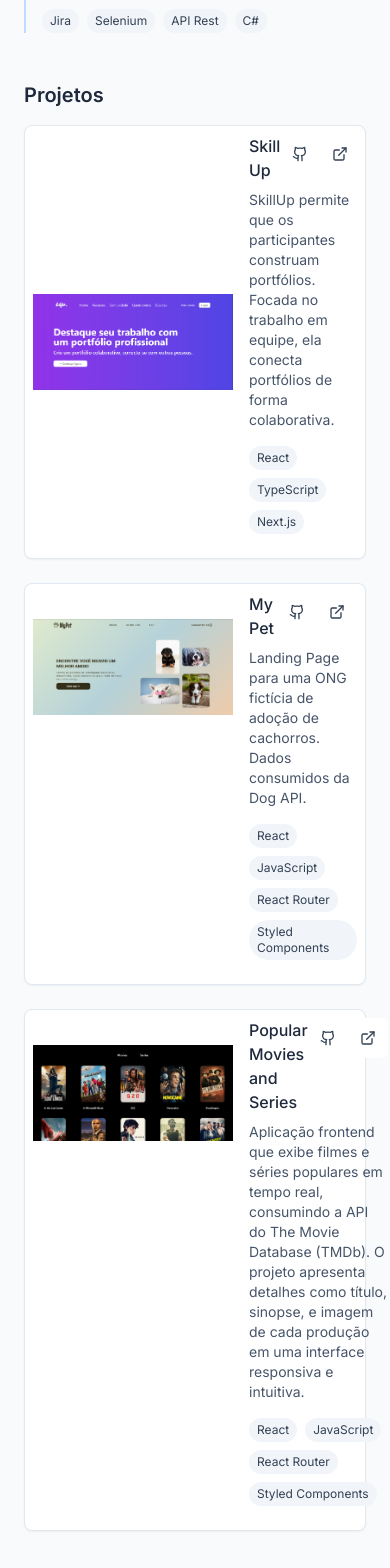
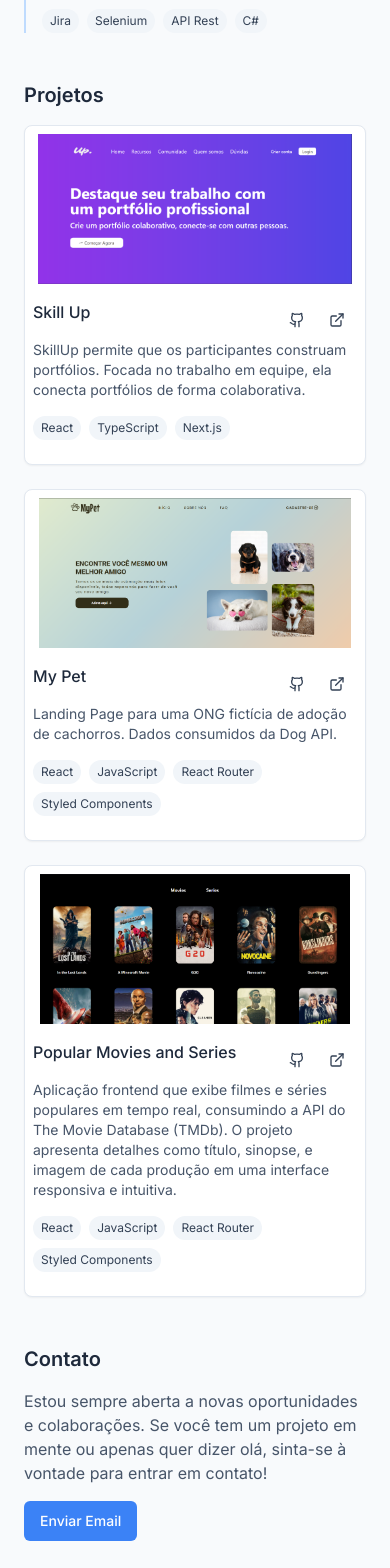
Before and after one commit to gabrielajussana/portfolio, a Next.js app: page / in a window 390 px wide. Shown: the part 1740-3308 px from the top of the page. Built offline with nearby package versions, Linux system fonts and the light colour scheme.

Commit message:
chore: projects mobile

```diff
--- a/app/page.tsx
+++ b/app/page.tsx
@@ -286,8 +286,8 @@ export default function Home() {
         <section id="projects" className="mb-12 lg:mb-20">
           <h2 className="text-xl sm:text-2xl font-semibold text-slate-800 mb-4 lg:mb-6">Projetos</h2>
           <div className="flex flex-col gap-6">
-            <div className="flex bg-white items-center gap-4 p-2 sm:p-6 rounded-lg shadow-sm border border-slate-200 hover:shadow-md transition-shadow">
-            <div className="flex-shrink-0 w-[200px] h-[150px]">
+            <div className="flex flex-col sm:flex-row bg-white items-center gap-4 p-2 sm:p-6 rounded-lg shadow-sm border border-slate-200 hover:shadow-md transition-shadow">
+            <div className="flex-shrink-0 w-full sm:w-[200px] h-[150px]">
               <img src="./skill-up.png" alt="Skill Up" className="w-full h-full object-contain" />
             </div>
              <div className="flex flex-col">
@@ -329,8 +329,8 @@ export default function Home() {
              </div>
             </div>
 
-            <div className="flex gap-4 bg-white gap-4 p-2 sm:p-6 rounded-lg shadow-sm border border-slate-200 hover:shadow-md transition-shadow">
-              <div className="flex-shrink-0 w-[200px] h-[150px]">
+            <div className="flex flex-col sm:flex-row gap-4 bg-white items-center gap-4 p-2 sm:p-6 rounded-lg shadow-sm border border-slate-200 hover:shadow-md transition-shadow">
+              <div className="flex-shrink-0 w-full sm:w-[200px] h-[150px]">
                 <img src="./my-pet.png" alt="My Pet" className="w-full h-full object-contain" />
               </div>
              <div className="flex flex-col">
@@ -369,8 +369,8 @@ export default function Home() {
              </div>
             </div>
 
-            <div className="flex gap-4 bg-white gap-4 p-2 sm:p-6 rounded-lg shadow-sm border border-slate-200 hover:shadow-md transition-shadow">
-              <div className="flex-shrink-0 w-[200px] h-[150px]">
+            <div className="flex flex-col sm:flex-row items-center gap-4 bg-white gap-4 p-2 sm:p-6 rounded-lg shadow-sm border border-slate-200 hover:shadow-md transition-shadow">
+              <div className="flex-shrink-0 w-full sm:w-[200px] h-[150px]">
                 <img src="./movies-series.png" alt="Movies and Series" className="w-full h-full object-contain" />
               </div>
               <div className="flex flex-col">
```
